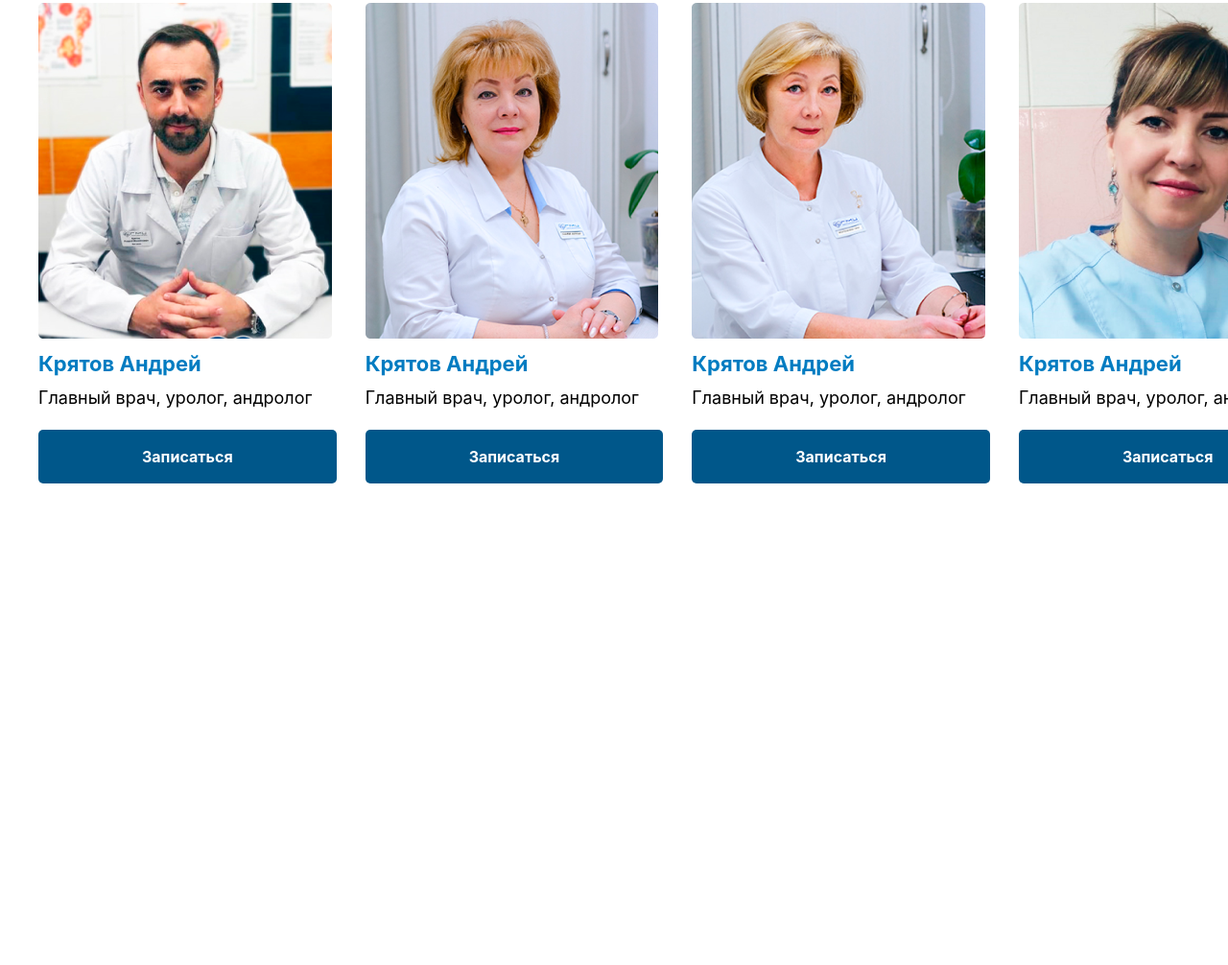
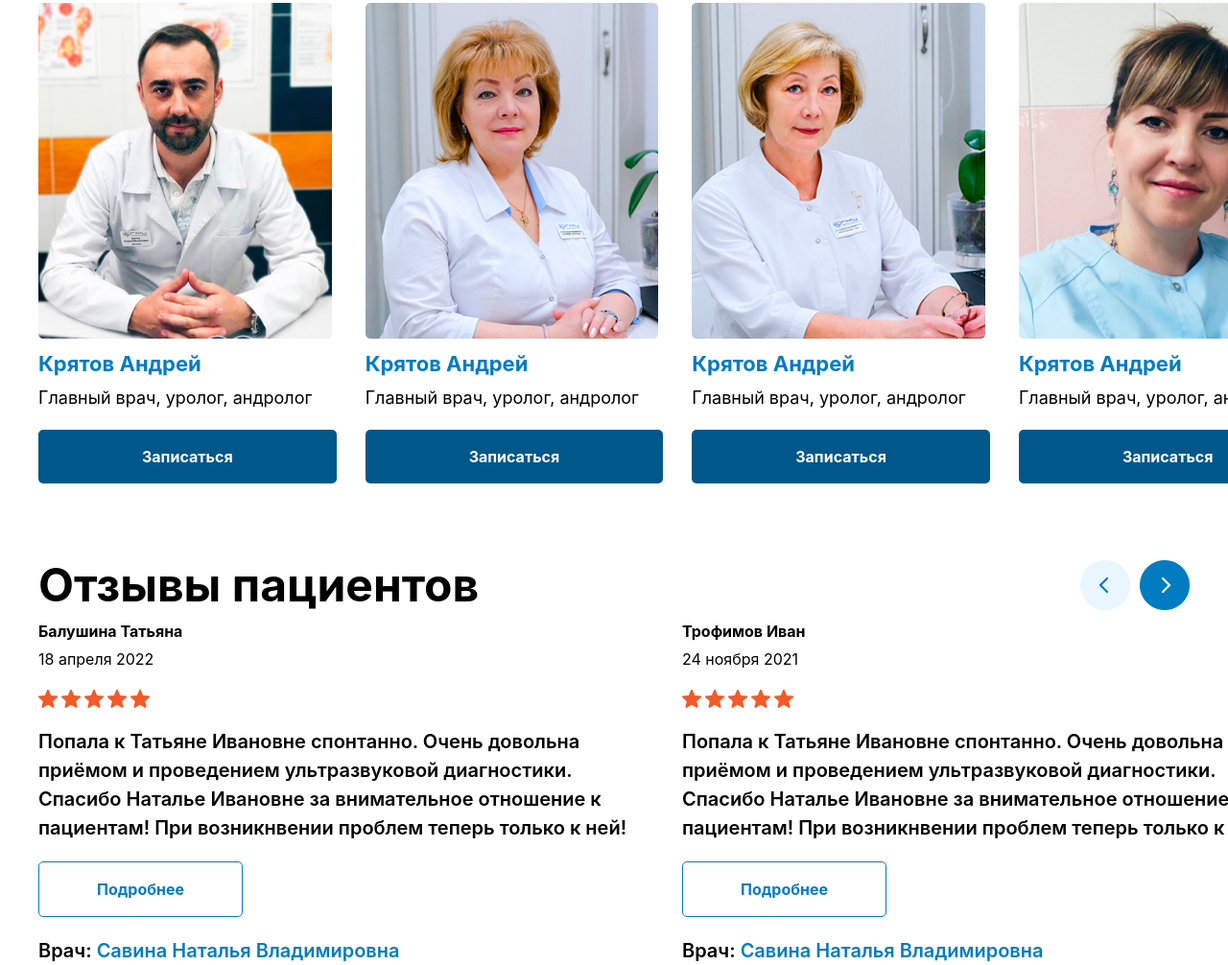
Before and after one commit to maga76/exam-week_4, a website: page src/page3.html in a window 1280 px wide. Shown: the part 2296-3302 px from the top of the page at 96% size. Before the commit the page ends 2800 px from the top, so only its background shows below. Drawn offline with nearby package versions, Linux system fonts and the light colour scheme; files that its build step writes are made by us from their sources.

Commit message:
section8

```diff
--- a/src/page3.html
+++ b/src/page3.html
@@ -328,6 +328,58 @@
           </div>
         </div>
       </section>
+      <section class="max-w-[1200px] m-auto lg:p-[0px] p-[20px]">
+        <div>
+          <div class="flex justify-between items-center mt-[70px]">
+            <p class="lg:text-[48px] font-bold">Отзывы пациентов</p>
+            <img src="./muhammad-img/Slider Buttons.png" alt="" />
+          </div>
+          <div class="flex gap-[30px]">
+            <div>
+              <p class="text-[16px] font-bold">Балушина Татьяна</p>
+              <p class="text-[16px] mt-[5px]">18 апреля 2022</p>
+              <img src="./muhammad-img/Stars.png" class="mt-[20px]" />
+              <p
+                class="text-[20px] font-semibold lg:w-[641px] mt-[20px] w-[350px]"
+              >
+                Попала к Татьяне Ивановне спонтанно. Очень довольна приёмом и
+                проведением ультразвуковой диагностики. Спасибо Наталье Ивановне
+                за внимательное отношение к пациентам! При возникнвении проблем
+                теперь только к ней!
+              </p>
+              <button
+                class="p-[16px_60px] border border-[#017CC1] text-[#017CC1] rounded-[5px] text-[16px] font-bold mt-[20px]"
+              >
+                Подробнее
+              </button>
+              <p class="text-[20px] font-semibold mt-[20px]">
+                Врач:
+                <span class="text-[#017CC1]"> Савина Наталья Владимировна</span>
+              </p>
+            </div>
+            <div class="lg:inline hidden">
+              <p class="text-[16px] font-bold">Трофимов Иван</p>
+              <p class="text-[16px] mt-[5px]">24 ноября 2021</p>
+              <img src="./muhammad-img/Stars.png" class="mt-[20px]" />
+              <p class="text-[20px] font-semibold w-[641px] mt-[20px]">
+                Попала к Татьяне Ивановне спонтанно. Очень довольна приёмом и
+                проведением ультразвуковой диагностики. Спасибо Наталье Ивановне
+                за внимательное отношение к пациентам! При возникнвении проблем
+                теперь только к ней!
+              </p>
+              <button
+                class="p-[16px_60px] border border-[#017CC1] text-[#017CC1] rounded-[5px] text-[16px] font-bold mt-[20px]"
+              >
+                Подробнее
+              </button>
+              <p class="text-[20px] font-semibold mt-[20px]">
+                Врач:
+                <span class="text-[#017CC1]"> Савина Наталья Владимировна</span>
+              </p>
+            </div>
+          </div>
+        </div>
+      </section>
     </main>
   </body>
 </html>
```
Also changed, not shown: src/muhammad-img/Stars.png (added), src/muhammad-img/image (4).png (added), src/muhammad-img/image (5).png (added), src/muhammad-img/image (6).png (added), src/muhammad-img/image (7).png (added).
